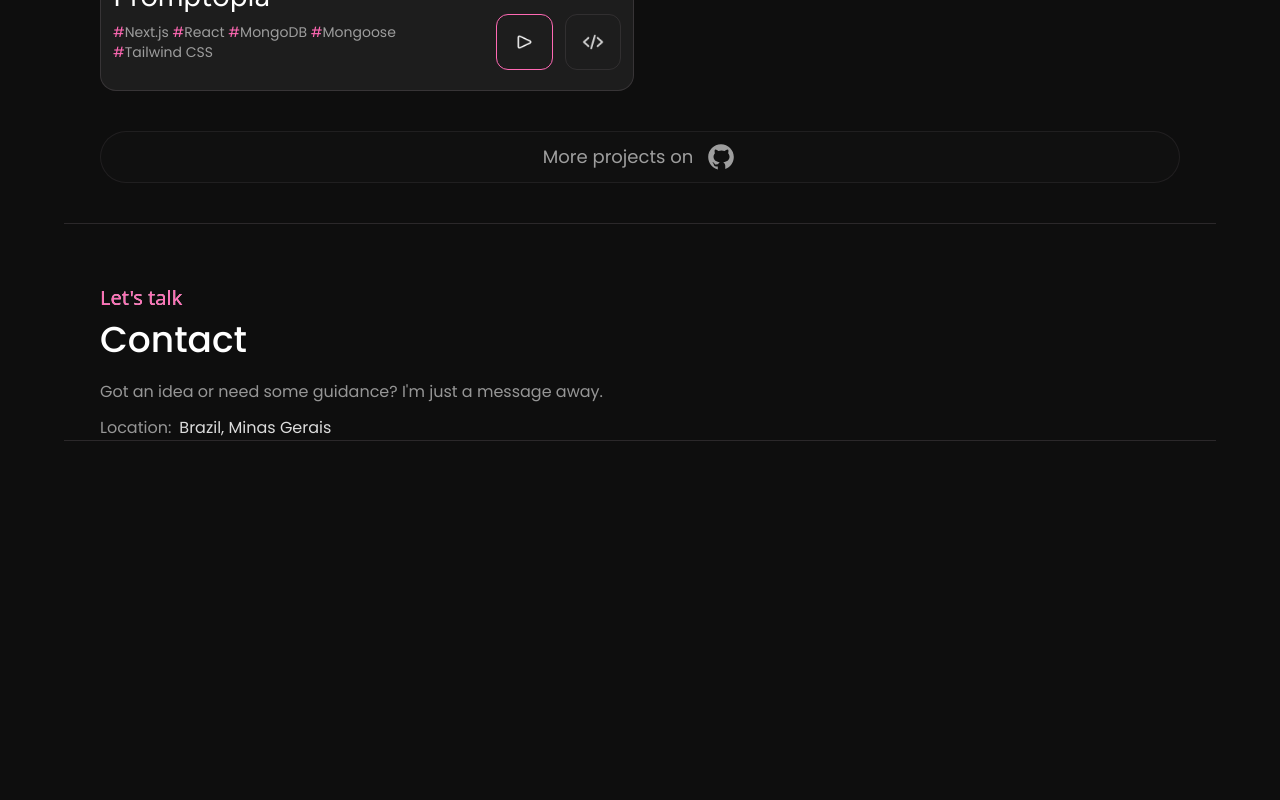
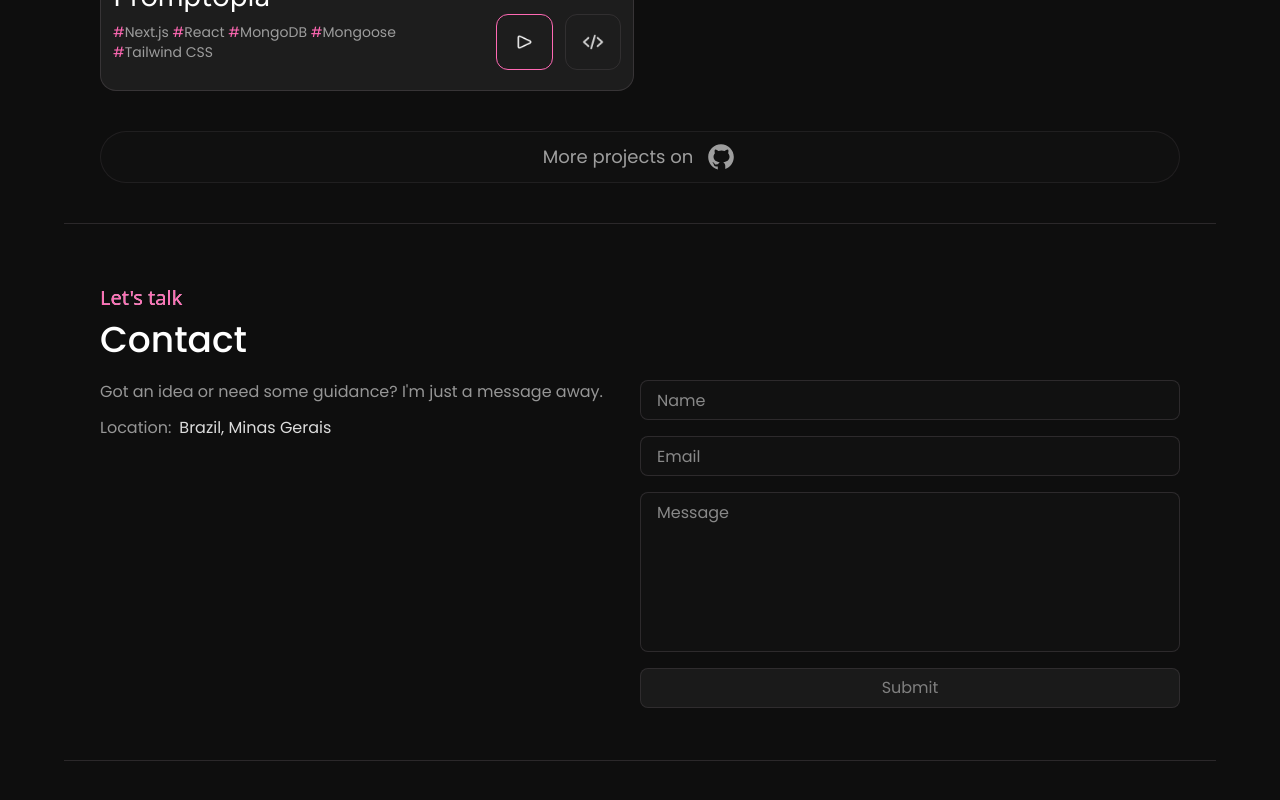
Before and after one commit to lay2ss/portfolio, a React (Vite) app: page /#home in a window 1280 px wide. Shown: the part 1482-2282 px from the top of the page. After the commit the page ends 2243 px from the top, so only its background shows below. Built offline with nearby package versions, Linux system fonts and the light colour scheme; no server answers.

Commit message:
add form

```diff
--- a/package.json
+++ b/package.json
@@ -10,6 +10,7 @@
     "preview": "vite preview"
   },
   "dependencies": {
+    "@emailjs/browser": "^4.4.1",
     "@gsap/react": "^2.1.2",
     "@react-three/drei": "^10.6.0",
     "@react-three/fiber": "^9.2.0",
--- a/src/components/Contact.jsx
+++ b/src/components/Contact.jsx
@@ -4,6 +4,7 @@ import { ScrollTrigger } from 'gsap/ScrollTrigger';
 import { useRef, useEffect, useState } from 'react';
 import { useGSAP } from '@gsap/react';
 import ShinyText from '/src/components/animations/ShinyText';
+import Form from './Form';
 
 gsap.registerPlugin(ScrollTrigger);
 
@@ -24,30 +25,28 @@ const Contact = () => {
     };
   }, [i18n]);
 
-  // const cardsRef = useRef([]);
-  // const projectsRef = useRef(null);
+  const sectionRef = useRef(null);
 
-
-  // useGSAP(() => {
-  //   gsap.from(cardsRef.current, {
-  //     opacity: 0,
-  //     y: 50,
-  //     duration: 1,
-  //     stagger: 0.4,
-  //     ease: 'power2.out',
-  //     scrollTrigger: {
-  //       trigger: projectsRef.current,
-  //       start: 'top 80%',
-  //     },
-  //   });
-  // }, []);
+  useGSAP(() => {
+    gsap.from(sectionRef.current, {
+      opacity: 0,
+      y: 50,
+      duration: 1,
+      stagger: 0.4,
+      ease: 'power2.out',
+      scrollTrigger: {
+        trigger: sectionRef.current,
+        start: 'top 80%',
+      },
+    });
+  }, []);
 
   function capitalize(str) {
     return str.charAt(0).toUpperCase() + str.slice(1).toLowerCase();
 }
 
   return (
-    <section className="h-[100vh] mt-10 md:mt-15" id="projects">
+    <section className="h-auto mt-10 md:mt-15" id="contact" ref={sectionRef}>
       <div className='wrapper'>
         <div className='section-wrapper'>
           <ShinyText
@@ -57,14 +56,21 @@ const Contact = () => {
             className='text-lg md:text-xl mb-2'
           />
           <h1 className='poppins-500'><span className='accent tracking-widest'></span>{capitalize(t("contact"))}</h1>
-            <p className='poppins-400 mt-5'>{t("contactText")}</p>
-            <div className='poppins-400 mt-3 flex gap-2'>
+          <div className='flex flex-wrap md:flex-nowrap poppins-400 md:gap-5'>
+            <div className='mt-5 flex flex-col lg:min-w-130 md:min-w-95'>
+              <p className=''>{t("contactText")}</p>
+              <div className='flex gap-2 mt-3'>
                 <p>{t("location")}</p>
                 <span className='text-white opacity-85'>{t("country")}, Minas Gerais</span>
               </div>
             </div>
+            <div className='mt-5 w-full'>
+              <Form />
             </div>
-        <span className="gray-bg h-[1px] block w-[90%] mx-auto"/>
+          </div>
+        </div>
+      </div>
+        <span className="gray-bg h-[1px] block w-[90%] mx-auto mt-13"/>
     </section>
   )
 }
--- /dev/null
+++ b/src/components/Form.jsx
@@ -0,0 +1,78 @@
+import { useState } from 'react';
+import emailjs from '@emailjs/browser';
+import { useTranslation } from 'react-i18next';
+
+function Form() {
+    const { t } = useTranslation();
+
+    const serviceID = import.meta.env.VITE_EMAILJS_SERVICE_ID;
+    const templateID = import.meta.env.VITE_EMAILJS_TEMPLATE_ID;
+    const userID = import.meta.env.VITE_EMAILJS_USER_ID;
+
+    const [formData, setFormData] = useState({
+    name: '',
+    email: '',
+    message: ''
+    });
+
+    const handleChange = (e) => {
+    const { name, value } = e.target;
+    setFormData(prev => ({ ...prev, [name]: value }));
+    };
+
+    const handleSubmit = (e) => {
+    e.preventDefault();
+
+    const templateParams = {
+        name: formData.name,
+        email: formData.email,
+        message: formData.message
+    };
+
+    emailjs.send(serviceID, templateID, templateParams, userID)
+        .then(() => {
+        alert('Message sent successfully!');
+        setFormData({ name: '', email: '', message: '' });
+        })
+        .catch((error) => {
+        console.error('Error sending:', error);
+        alert('An error occurred while sending. Please try again.');
+        });
+    };
+
+    return (
+    <form onSubmit={handleSubmit} className='text-white w-full flex flex-col gap-4'>
+
+        <input
+            type="text"
+            name="name"
+            value={formData.name}
+            onChange={handleChange}
+            placeholder={t("name")}
+            required
+        />
+
+        <input
+            type="email"
+            name="email"
+            value={formData.email}
+            onChange={handleChange}
+            required
+            placeholder={t("email")}
+        />
+
+        <textarea
+            className='btn-border border rounded-lg h-40 w-full px-4 py-2 resize-none focus:outline-none'
+            name="message"
+            value={formData.message}
+            onChange={handleChange}
+            required
+            placeholder={t("message")}
+        />
+
+        <button type="submit" className='btn-border btn-form'>{t("submit")}</button>
+    </form>
+    );
+    }
+
+export default Form;
--- a/src/index.css
+++ b/src/index.css
@@ -193,18 +193,27 @@ p{
 .icon-card:hover img{
   @apply opacity-100;
 }
-/* .wave-hand {
-  display: inline-block;
-  animation: wave 1.5s infinite;
-  transform-origin: 70% 70%;
-} */
-/* @keyframes wave {
-  0% { transform: rotate(0deg); }
-  10% { transform: rotate(14deg); }
-  20% { transform: rotate(-8deg); }
-  30% { transform: rotate(14deg); }
-  40% { transform: rotate(-4deg); }
-  50% { transform: rotate(10deg); }
-  60% { transform: rotate(0deg); }
-  100% { transform: rotate(0deg); }
-} */
+input {
+  @apply border rounded-lg h-10 w-full px-4 focus:outline-none;
+  border-color: var(--border-color);
+  background-color: var(--card-background);
+}
+input:focus{
+  @apply border-2;
+  border-color: var(--pink);
+}
+textarea {
+  background-color: var(--card-background);
+}
+textarea:focus{
+  @apply border-2;
+  border-color: var(--pink);
+}
+.btn-form{
+  @apply opacity-80 border h-10 rounded-lg cursor-pointer;
+  background-color: var(--background);
+  color: var(--gray);
+}
+.btn-form:hover{
+  @apply opacity-100 text-white;
+}
--- a/src/locales/en/translation.json
+++ b/src/locales/en/translation.json
@@ -11,5 +11,9 @@
   "work": "My work",
   "contactText": "Got an idea or need some guidance? I'm just a message away.",
   "location": "Location:",
-  "country": "Brazil"
+  "country": "Brazil",
+  "name": "Name",
+  "email": "Email",
+  "message": "Message",
+  "submit": "Submit"
 }
--- a/src/locales/pt/translation.json
+++ b/src/locales/pt/translation.json
@@ -11,5 +11,9 @@
   "work": "Meu trabalho",
   "contactText": "Teve uma ideia ou precisa de alguma ajuda? É só me chamar.",
   "location": "Localização:",
-  "country": "Brasil"
+  "country": "Brasil",
+  "name": "Nome",
+  "email": "E-mail",
+  "message": "Mensagem",
+  "submit": "Enviar"
 }
```
Also changed, not shown: 1 other file (tests, documents, lock files or other folders). Lines whose indentation alone changed are shown as unchanged.
